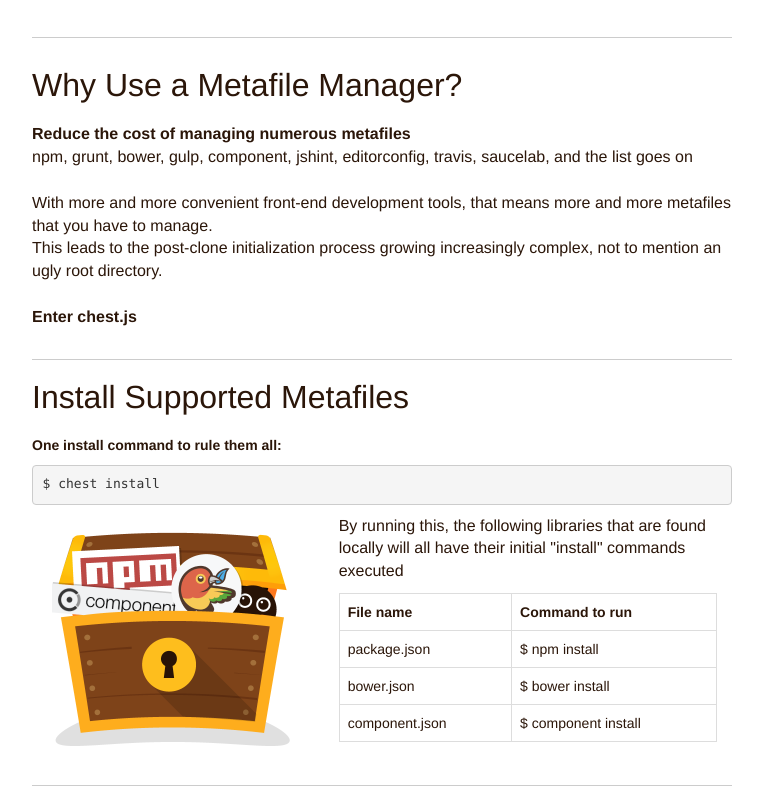
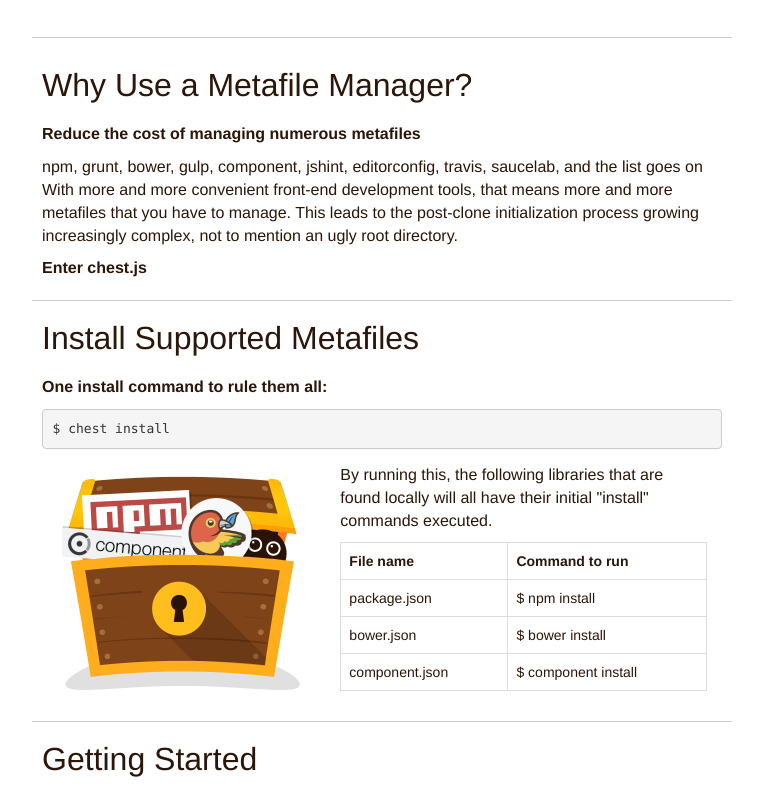
Before and after one commit to watilde/chest, a website: page index.html in a window 1280 px wide. Shown: the part 1403-2192 px from the top of the page, without its empty margins (258-1021 px from the left). Drawn offline with Linux system fonts and the light colour scheme.

Commit message:
Tweaks layout

```diff
--- a/assets/css/cover.css
+++ b/assets/css/cover.css
@@ -56,8 +56,10 @@
 }
 
 .cst{
-  padding-bottom: 20px;
-  margin-bottom: 20px;
+  padding-right: 10px;
+  padding-left: 10px;
+  padding-bottom: 10px;
+  margin-bottom: 10px;
   border-bottom: 1px solid #ccc;
 }
 
--- a/index.html
+++ b/index.html
@@ -27,28 +27,24 @@
         </header>
         <section class="cst">
           <h2 class="hlh2">Why Use a Metafile Manager?</h2>
+          <p><b>Reduce the cost of managing numerous metafiles</b></p>
           <p>
-            <b>Reduce the cost of managing numerous metafiles</b>
+            npm, grunt, bower, gulp, component, jshint, editorconfig, travis, saucelab, and the list goes on
             <br />
-            npm, grunt, bower, gulp, component, jshint, editorconfig, travis, saucelab, and the list goes on<br />
-            <br />
-            With more and more convenient front-end development tools, that means more and more metafiles that you have to manage.<br />
-            This leads to the post-clone initialization process growing increasingly complex, not to mention an ugly root directory.<br />
-            <br />
-            <b>Enter chest.js</b>
+            With more and more convenient front-end development tools, that means more and more metafiles that you have to manage. This leads to the post-clone initialization process growing increasingly complex, not to mention an ugly root directory.<br />
           </p>
+          <p><b>Enter chest.js</b></p>
         </section>
         <section class="cst">
           <h2 class="hlh2">Install Supported Metafiles</h2>
           <div class="row">
-            <b>One install command to rule them all:</b>
-            <br />
+            <p><b>One install command to rule them all:</b></p>
             <pre>$ chest install</pre>
             <div class="col-md-5 flL">
               <img src="assets/img/chest.png" class="chest" />
             </div>
             <div class="col-md-7 flR">
-            <p>By running this, the following libraries that are found locally will all have their initial "install" commands executed</p>
+            <p style="margin-top: 5px;">By running this, the following libraries that are found locally will all have their initial "install" commands executed.</p>
               <table class="table table-bordered">
                 <tr>
                   <th>
```
